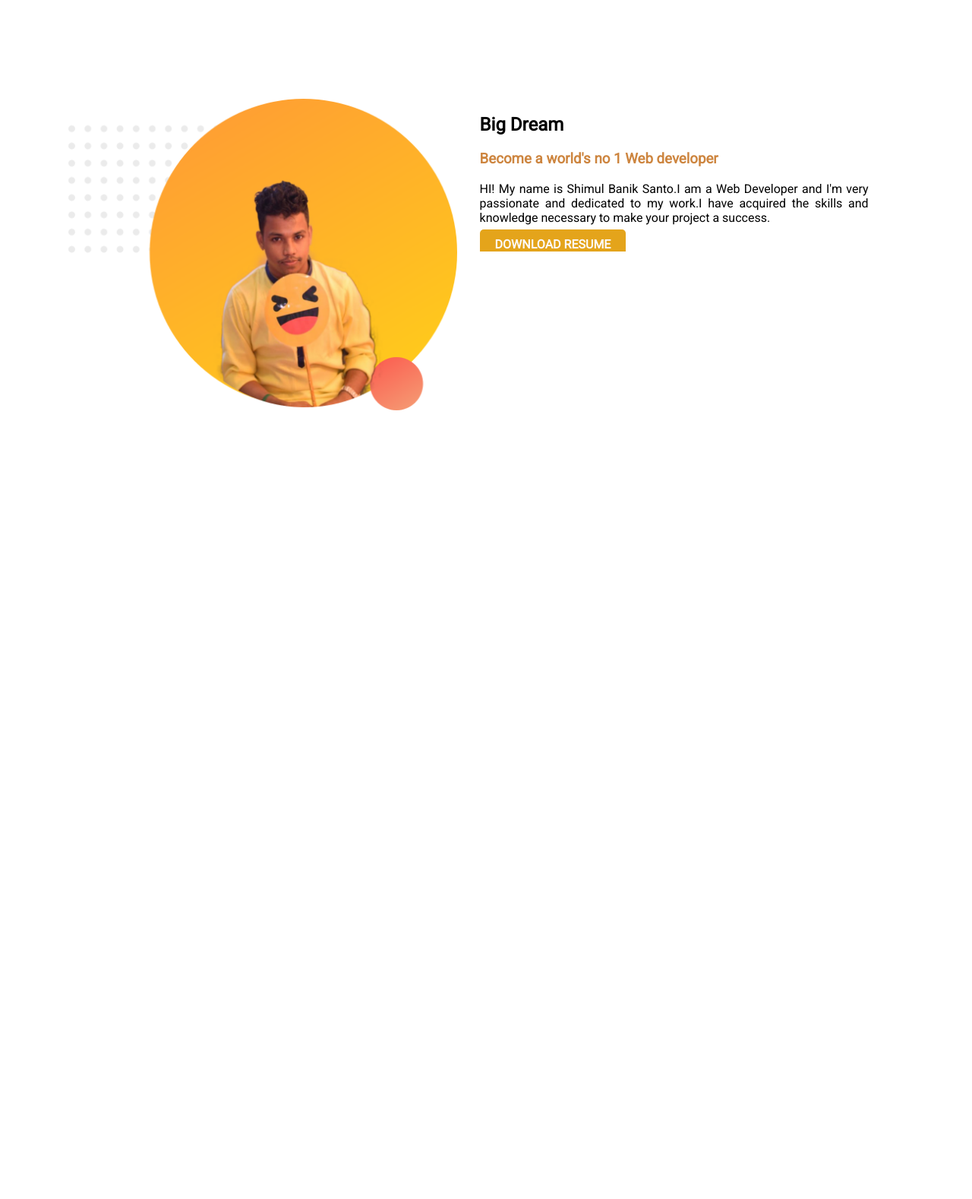
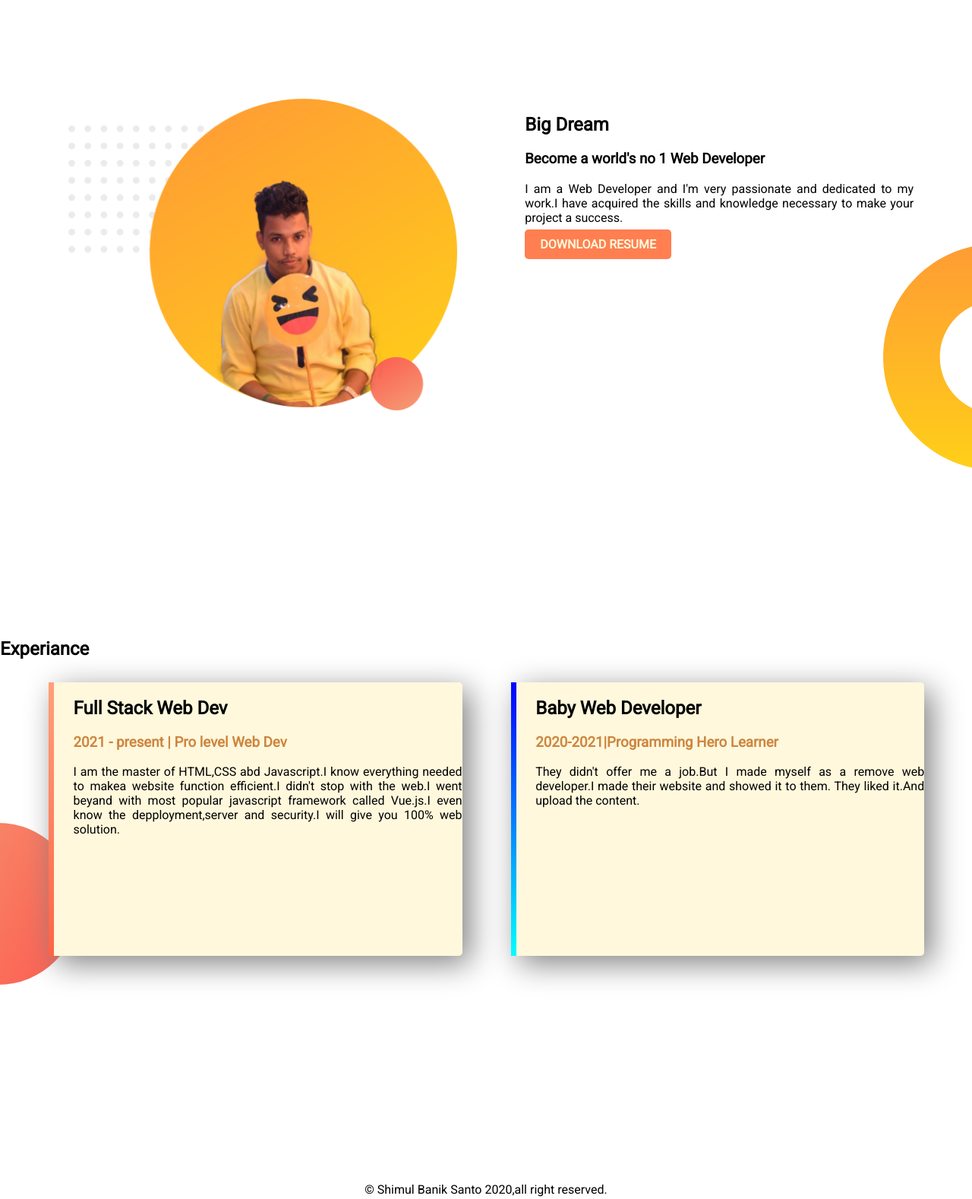
Before and after one commit to SBS7166/My-First-Website, a plain HTML site: page index.html in a window 1280 px wide. Shown: the part 580-2158 px from the top of the page at 76% size. Before the commit the page ends 1400 px from the top, so only its background shows below. Drawn offline with Linux system fonts and the light colour scheme; a web font is replaced by a local one.

Commit message:
finished my first ever website

```diff
--- a/index.html
+++ b/index.html
@@ -22,16 +22,32 @@
     </section>
 
     <section class="dream-area">
-        <div class="left-half">
-            <img src="images/image 11.png" alt="Ki Mia ki khobor.?">
+        <div class="middle-left">
+            <img src="images/image 11.png" alt="">
         </div>
-        <div class="right-half">
+        <div class="middle-left">
             <h1>Big Dream</h1>
-            <h3><span class="heighlight">Become a world's no 1 Web developer</h3>
-            <p>HI! My name is Shimul Banik Santo.I am a Web Developer and I'm very passionate and dedicated to my work.I have acquired the skills and knowledge necessary to make your project a success.</p>
-            <a class="link-button" href="https://www.linkedin.com/in/shimul-banik-8b774b150/" target="_blank">DOWNLOAD RESUME</a>
+            <h3>Become a world's no 1 Web Developer</h3>
+            <p>I am a Web Developer and I'm very passionate and dedicated to my work.I have acquired the skills and knowledge necessary to make your project a success.</p>
+            <a class="button" href="https://www.linkedin.com/in/shimul-banik-8b774b150/">DOWNLOAD RESUME</a>
         </div>
     </section>
+    <section class="experiance-area">
+        <h2>Experiance</h2>
+        <div id="full-stack" class="middle-left single-experiance">
+            <h2>Full Stack Web Dev</h2>
+            <h3 class="heighlight">2021 - present | Pro level Web Dev</h3>
+            <p>I am the master of HTML,CSS abd Javascript.I know everything needed to makea website function efficient.I didn't stop with the web.I went beyand with most popular javascript framework called Vue.js.I even know the depployment,server and security.I will give you 100% web solution.</p>
+        </div>
+        <div id="baby-web" class="middle-left single-experiance">
+            <h2>Baby Web Developer</h2>
+            <h3 class="heighlight">2020-2021|Programming Hero Learner</h3>
+            <p>They didn't offer me a job.But I made myself as a remove web developer.I made their website and showed it to them. They liked it.And upload the content.</p>
+        </div>
+    </section>
+    <footer>
+        <p>&copy; Shimul Banik Santo 2020,all right reserved.</p>
+    </footer>
 
 </body>
 </html>
--- a/style.css
+++ b/style.css
@@ -17,12 +17,11 @@ body{
     text-align: justify;
 }
 .link-button{
-    background-color:  rgb(228, 164, 27);
-    color: rgb(252, 249, 249);
+    background-color: coral;
+    color: cornsilk;
     font-weight: 700;
     border-radius: 5px;
     padding:10px 20px;
-    background-image: linear-gradient(rgb(173, 56, 56),rgb(211, 152, 42)rgb(105, 79, 7)e);
     text-decoration: none;
 }
 .top-banner{
@@ -38,22 +37,53 @@ section{
     padding-bottom: 100px;
 }
 .dream-area{
+    background-image: url("images/dream-bg.png");
+    background-repeat: no-repeat;
+    background-position: right;
 }
-.left-half{
-}
-.left-half img{
+.middle-left{
     width:40%;
-    float: left;
     margin-left: 5%;
     margin-top: 10px;;
     padding-left: 2%;
+    float: left;
+
 }
-.right-half{
-    width:40%;
-    padding-left: 30px;
-    padding-top: 10px;
-    overflow: hidden;
+.middle-left img{
+    width: 100%;
 }
-.right-half p{
+.middle-left p{
     text-align: justify;
 }
+.middle-left .button{
+    text-decoration: none;
+    background-color: coral;
+    padding: 10px 20px;
+    border-radius: 5px;
+    color: cornsilk;
+    font-weight: 700;
+}
+.single-experiance{
+    box-shadow: 10px 10px 40px gray;
+    border-radius: 5px;
+    height:60%;
+    background-color: cornsilk;
+}
+.experiance-area{
+    background-image: url("images/exp-bg.png");
+    background-repeat: no-repeat;
+    background-position: left;
+}
+#full-stack{
+    border-left: 7px solid;
+    border-image: linear-gradient(lightsalmon,tomato);
+    border-image-slice: 1;
+}
+#baby-web{
+    border-left: 7px solid;
+    border-image: linear-gradient(blue,cyan);
+    border-image-slice: 1;
+}
+footer p{
+    text-align: center;
+}
```
Also changed, not shown: images/biography-bg.png (added), images/footer-bg.png (added), images/header-bg.png (added), images/latest-work-bg.png (added).
